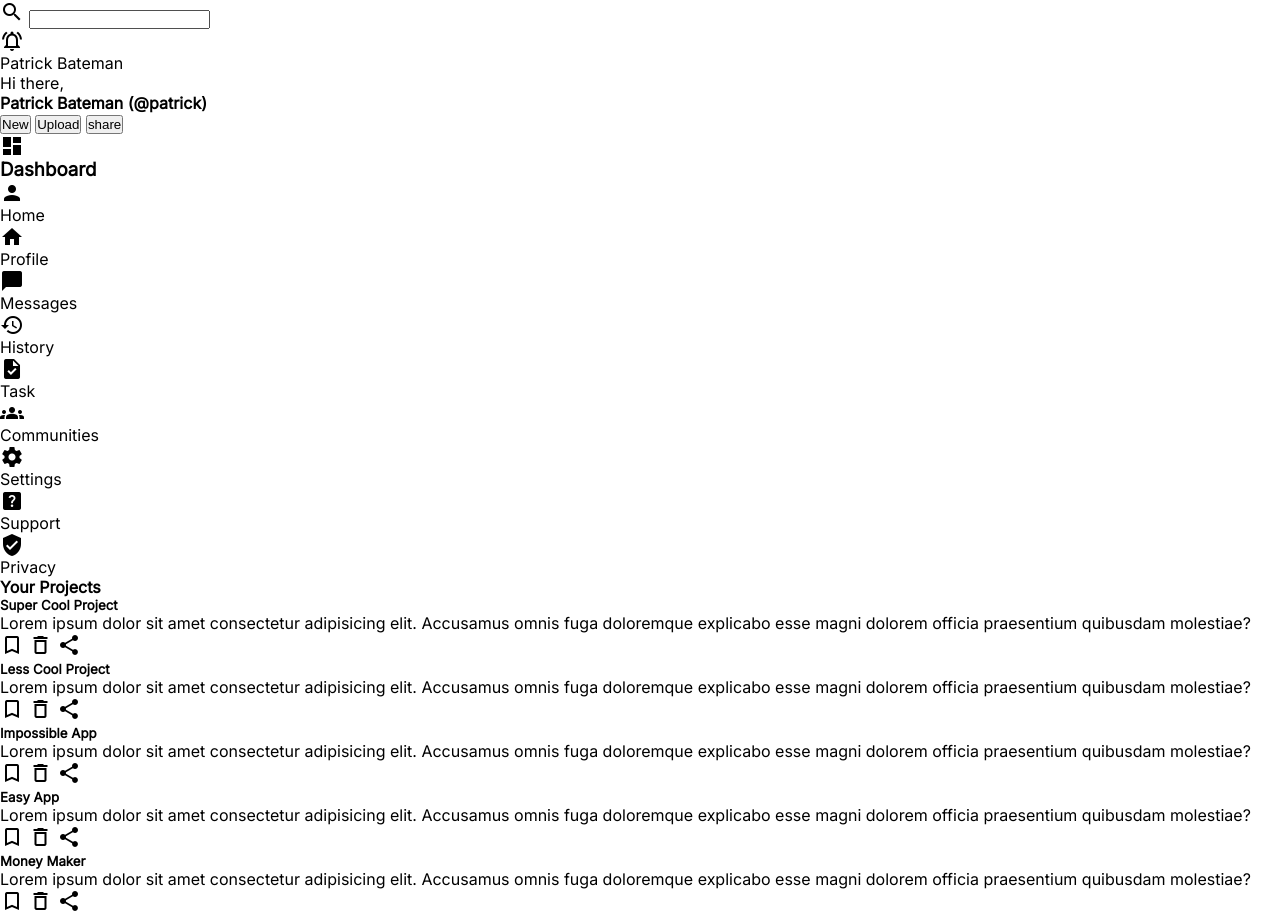
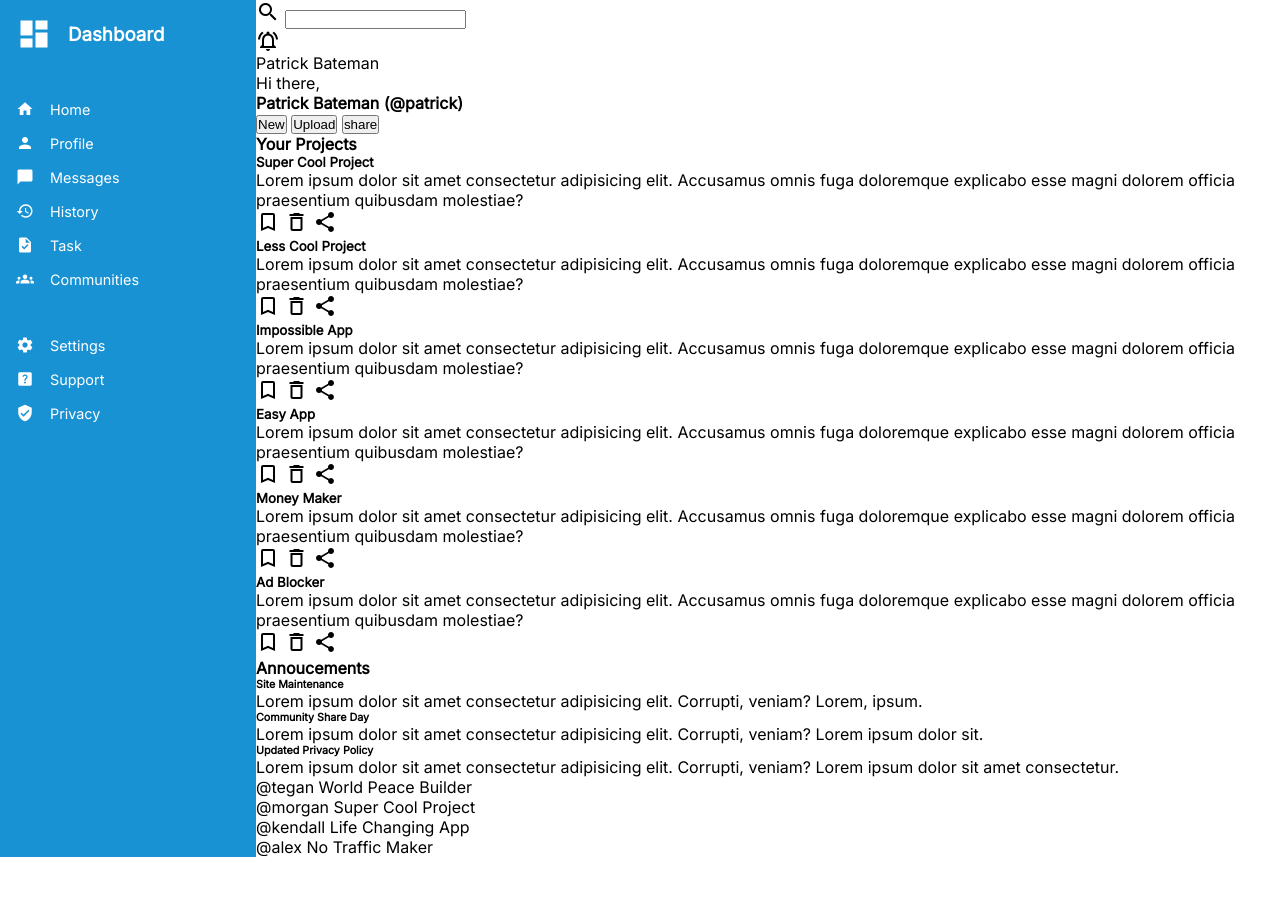
Before and after one commit to rahulgimhavanekar/dashboard_practice, a plain HTML site: page index.html in a window 1280 px wide. Shown: the top 916 px of the page. After the commit the page ends 857 px from the top, so only its background shows below. Drawn offline with nearby package versions, Linux system fonts and the light colour scheme.

Commit message:
feat: Added sidebar

```diff
--- a/index.html
+++ b/index.html
@@ -15,6 +15,7 @@
     <title>Dashboard</title>
   </head>
   <body>
+    <!-- Header -->
     <header class="header">
       <div class="search-container">
         <label for="search-field"
@@ -39,35 +40,37 @@
         <button class="header-btn">share</button>
       </div>
     </header>
+
+    <!-- Sidebar -->
     <aside class="sidebar">
       <div class="logo">
-        <span class="material-icons"> dashboard </span>
+        <span class="material-icons md-36"> dashboard </span>
         <h3>Dashboard</h3>
       </div>
       <div class="main-links">
         <ul>
           <li>
-            <span class="material-icons"> person </span>
+            <span class="material-icons md-18"> home </span>
             <p>Home</p>
           </li>
           <li>
-            <span class="material-icons"> home </span>
+            <span class="material-icons md-18"> person </span>
             <p>Profile</p>
           </li>
           <li>
-            <span class="material-icons"> chat_bubble</span>
+            <span class="material-icons md-18"> chat_bubble</span>
             <p>Messages</p>
           </li>
           <li>
-            <span class="material-icons"> history </span>
+            <span class="material-icons md-18"> history </span>
             <p>History</p>
           </li>
           <li>
-            <span class="material-icons"> task </span>
+            <span class="material-icons md-18"> task </span>
             <p>Task</p>
           </li>
           <li>
-            <span class="material-icons"> groups </span>
+            <span class="material-icons md-18"> groups </span>
             <p>Communities</p>
           </li>
         </ul>
@@ -75,22 +78,24 @@
       <div class="secondary-links">
         <ul>
           <li>
-            <span class="material-icons"> settings </span>
+            <span class="material-icons md-18"> settings </span>
             <p>Settings</p>
           </li>
           <li>
-            <span class="material-icons"> help_center </span>
+            <span class="material-icons md-18"> help_center </span>
             <p>Support</p>
           </li>
           <li>
-            <span class="material-icons"> verified_user </span>
+            <span class="material-icons md-18"> verified_user </span>
             <p>Privacy</p>
           </li>
         </ul>
       </div>
     </aside>
 
+    <!-- Content -->
     <main class="content">
+      <!-- Projects -->
       <div class="projects">
         <h4>Your Projects</h4>
         <div class="project-card">
@@ -190,6 +195,7 @@
           </div>
         </div>
       </div>
+      <!-- Announcements -->
       <div class="annoucements">
         <h4>Annoucements</h4>
         <div class="annoucement-card">
@@ -216,6 +222,7 @@
           </p>
         </div>
       </div>
+      <!-- Trending -->
       <div class="trending">
         <div class="person">
           <div class="profile"></div>
--- a/styles.css
+++ b/styles.css
@@ -6,4 +6,56 @@
 
 body {
   font-family: "Inter", sans-serif;
+  display: grid;
+  grid-template-columns: 1fr 4fr;
 }
+
+.material-icons.md-18 {
+  font-size: 18px;
+}
+.material-icons.md-24 {
+  font-size: 24px;
+}
+.material-icons.md-36 {
+  font-size: 36px;
+}
+.material-icons.md-48 {
+  font-size: 48px;
+}
+
+/* Header */
+.header {
+}
+
+/* Sidebar */
+.sidebar {
+  padding: 1rem;
+  background-color: #1992d4;
+  color: #fff;
+  grid-row: 1/3;
+}
+
+.sidebar .logo,
+.sidebar li {
+  display: flex;
+  align-items: center;
+  gap: 1rem;
+}
+
+.sidebar ul {
+  list-style: none;
+}
+
+.sidebar li {
+  font-size: 0.9rem;
+  margin-bottom: 1rem;
+}
+
+.main-links,
+.secondary-links {
+  margin-top: 3rem;
+}
+
+/* Main */
+.content {
+}
```
